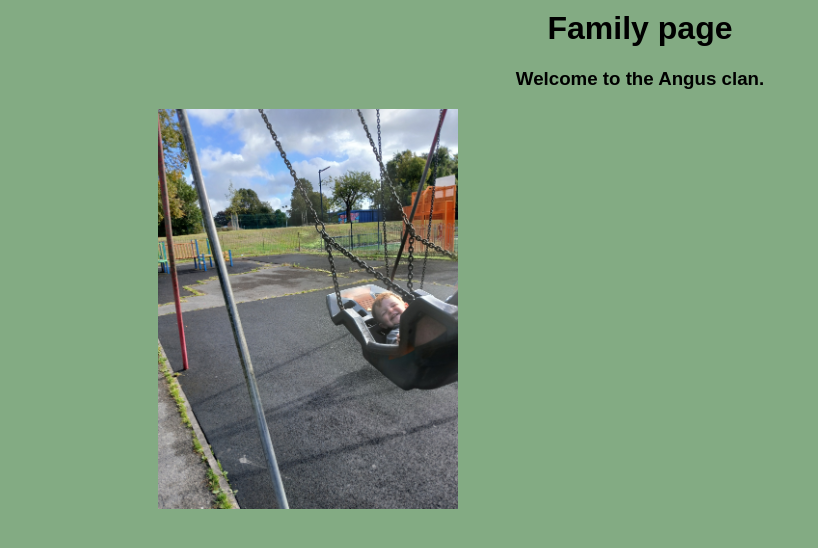
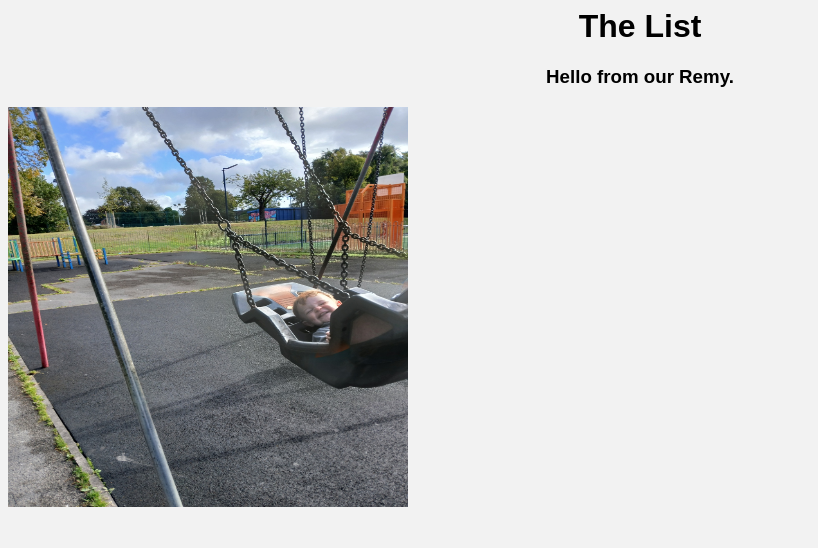
Before and after one commit to AngusTheFirst/angusthefirst.github.io, a plain HTML site: page about.html in a window 1280 px wide. Shown: the whole page, without its empty margins (0-818 px from the left). Drawn offline with Linux system fonts and the light colour scheme.

Commit message:
Add files via upload

```diff
--- a/ab.css
+++ b/ab.css
@@ -16,4 +16,5 @@ h3{
 
 img{
     margin-left: 150px;
+    border-radius: 50%;
 }
--- a/about.html
+++ b/about.html
@@ -2,11 +2,11 @@
 <html>
 
 </head>
-    <link rel="stylesheet" href="ab.css">
+    <link rel="stylesheet" href="style.css">
     </head>
     <body>
-        <h1>Family page</h1>
-        <h3><b>Welcome to the Angus clan.</b></h3>
-        <img src="remi.jpg" alt="image not found" width="300" height="400">
+        <h1>The List</h1>
+        <h3><b>Hello from our Remy.</b></h3>
+        <img src="remi.jpg" alt="image not found" width="400" height="400">
     </body>
 </html>
--- a/index.js
+++ b/index.js
@@ -83,10 +83,10 @@ function getBet(nop){
     let txt = "";
     switch(nop){
         case 1: txt = "Single bet.";break;
-        case 2: txt = "2 singles and a double.";break;
+        case 2: txt = "Two singles and a double.";break;
         case 3: txt = "Patent.";break;
         case 4: txt = "Lucky 15.";break;
-        case 5: txt = "Canadian and 5 singles.";break;
+        case 5: txt = "Lucky 31.";break;
     }
     return txt;
 }
--- a/style.css
+++ b/style.css
@@ -16,7 +16,17 @@ body{
     border-radius: 10px;
 }
 
-h1{
+h1,h3{
+    margin-top: 0;
+    text-align: center;
+}
+
+h3{
+    margin-top: 0;
+    text-align: center;
+}
+
+h5{
     margin-top: 0;
     text-align: center;
 }
```
Also changed, not shown: index.html (+3 -3 lines), weth.html (added, +23 -0 lines).
